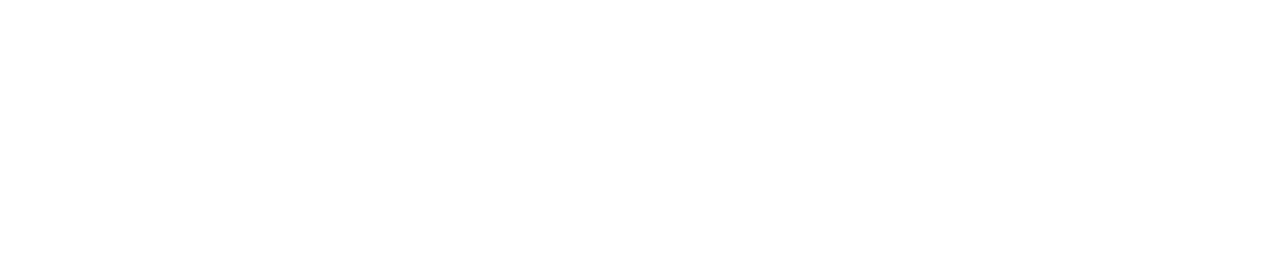
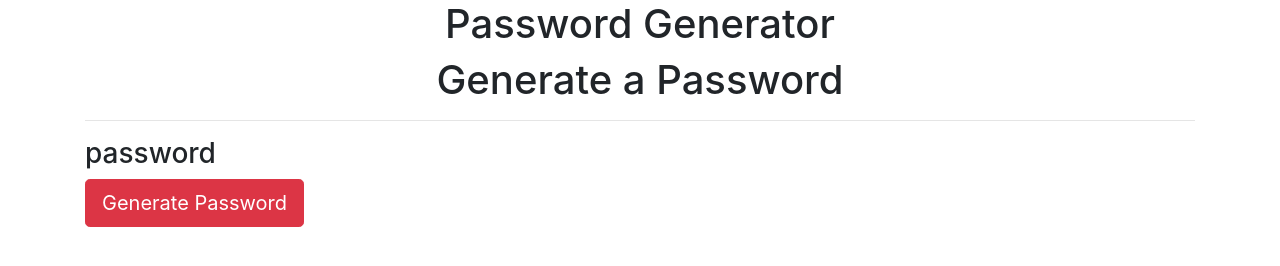
Before and after one commit to zosotherover/password-generator, a plain HTML site: page index.html in a window 1280 px wide. Drawn offline with nearby package versions, Linux system fonts and the light colour scheme.

Commit message:
Worked on html

```diff
--- a/index.html
+++ b/index.html
@@ -4,10 +4,27 @@
 <head>
     <meta charset="UTF-8">
     <meta name="viewport" content="width=device-width, initial-scale=1.0">
-    <title>Document</title>
+    <title>Password Generator</title>
+    <link rel="stylesheet" href="https://stackpath.bootstrapcdn.com/bootstrap/4.4.1/css/bootstrap.min.css"
+        integrity="sha384-Vkoo8x4CGsO3+Hhxv8T/Q5PaXtkKtu6ug5TOeNV6gBiFeWPGFN9MuhOf23Q9Ifjh" crossorigin="anonymous">
+    <link rel="stylesheet" href="style.css">
 </head>
 
 <body>
+    <h1>Password Generator</h1>
+    <div class="container col-lg-8-col-sm-12-offset-4">
+        <div>
+            <h1>Generate a Password</h1>
+            <hr>
+            <h3>password</h3>
+            <button type="button" class="btn btn-danger btn-lg">Generate Password</button>
+
+        </div>
+    </div>
+
+
+
+
     <script src="script.js"></script>
 </body>
 
--- a/style.css
+++ b/style.css
@@ -0,0 +1,4 @@
+h1 {
+    text-align: center
+
+}
```
